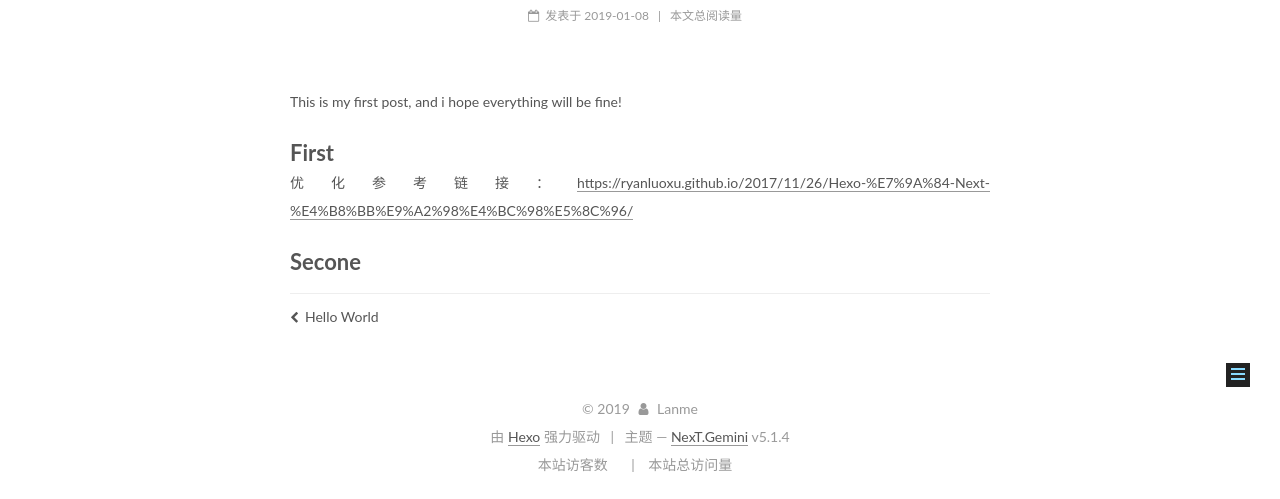
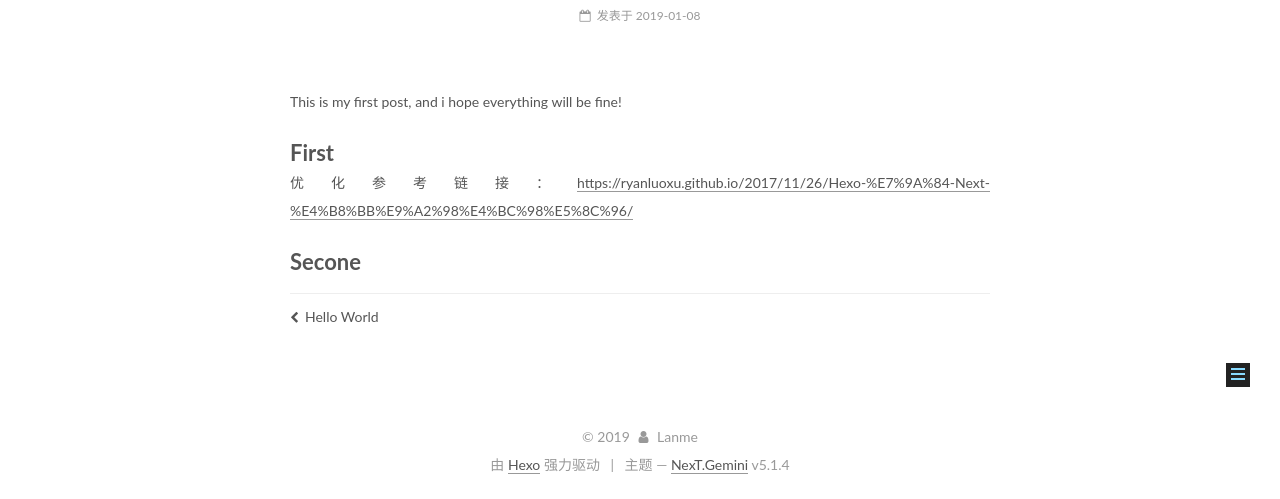
Before and after one commit to Lanme/Lanme.github.io, a plain HTML site: page 2019/01/08/My-First-Post/index.html in a window 1280 px wide. Shown: the part 368-867 px from the top of the page. Drawn offline with Linux system fonts and the light colour scheme; some packages are replaced by stand-ins of ours; a script that the page names is missing.

Commit message:
Site updated: 2019-01-08 01:09:01

```diff
--- a/2019/01/08/My-First-Post/index.html
+++ b/2019/01/08/My-First-Post/index.html
@@ -281,11 +281,6 @@
 
 
 
-            <span class="post-meta-divider">|</span>
-            <span class="page-pv">本文总阅读量
-            <span class="busuanzi-value" id="busuanzi_value_page_pv"></span>
-            </span>
-
 
 
 
@@ -496,26 +491,6 @@
 
 
 
-<div class="busuanzi-count">
-  <script async src="https://dn-lbstatics.qbox.me/busuanzi/2.3/busuanzi.pure.mini.js"></script>
-
-
-    <span class="site-uv">
-      本站访客数
-      <span class="busuanzi-value" id="busuanzi_value_site_uv"></span>
-
-    </span>
-
-
-
-    <span class="site-pv">
-      本站总访问量
-      <span class="busuanzi-value" id="busuanzi_value_site_pv"></span>
-
-    </span>
-
-</div>
-
 
 
 
```
Also changed, not shown: 2019/01/07/hello-world/index.html (+0 -25 lines), archives/2019/01/index.html (+0 -20 lines), archives/2019/index.html (+0 -20 lines), archives/index.html (+0 -20 lines), index.html (+0 -20 lines).
